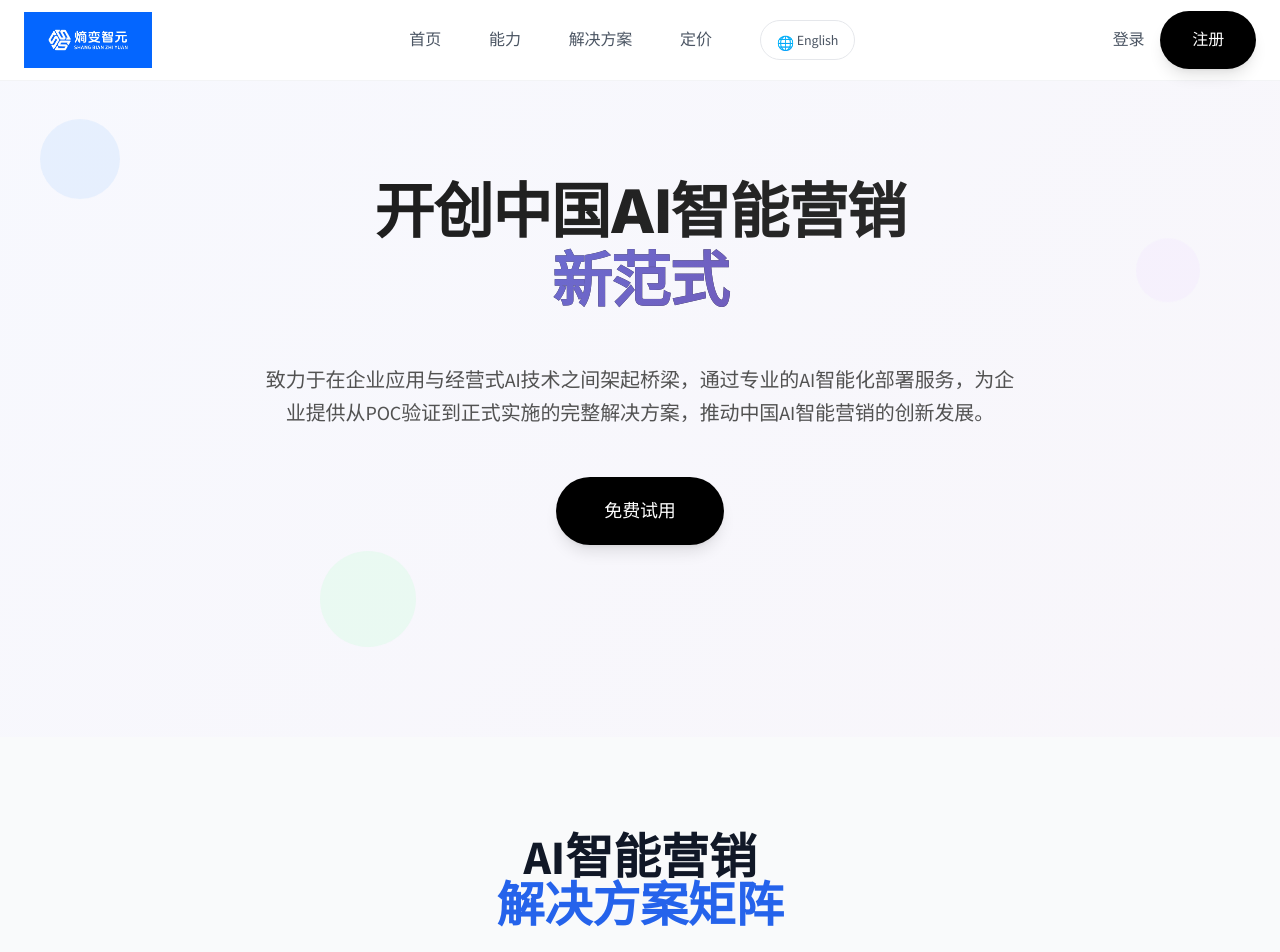
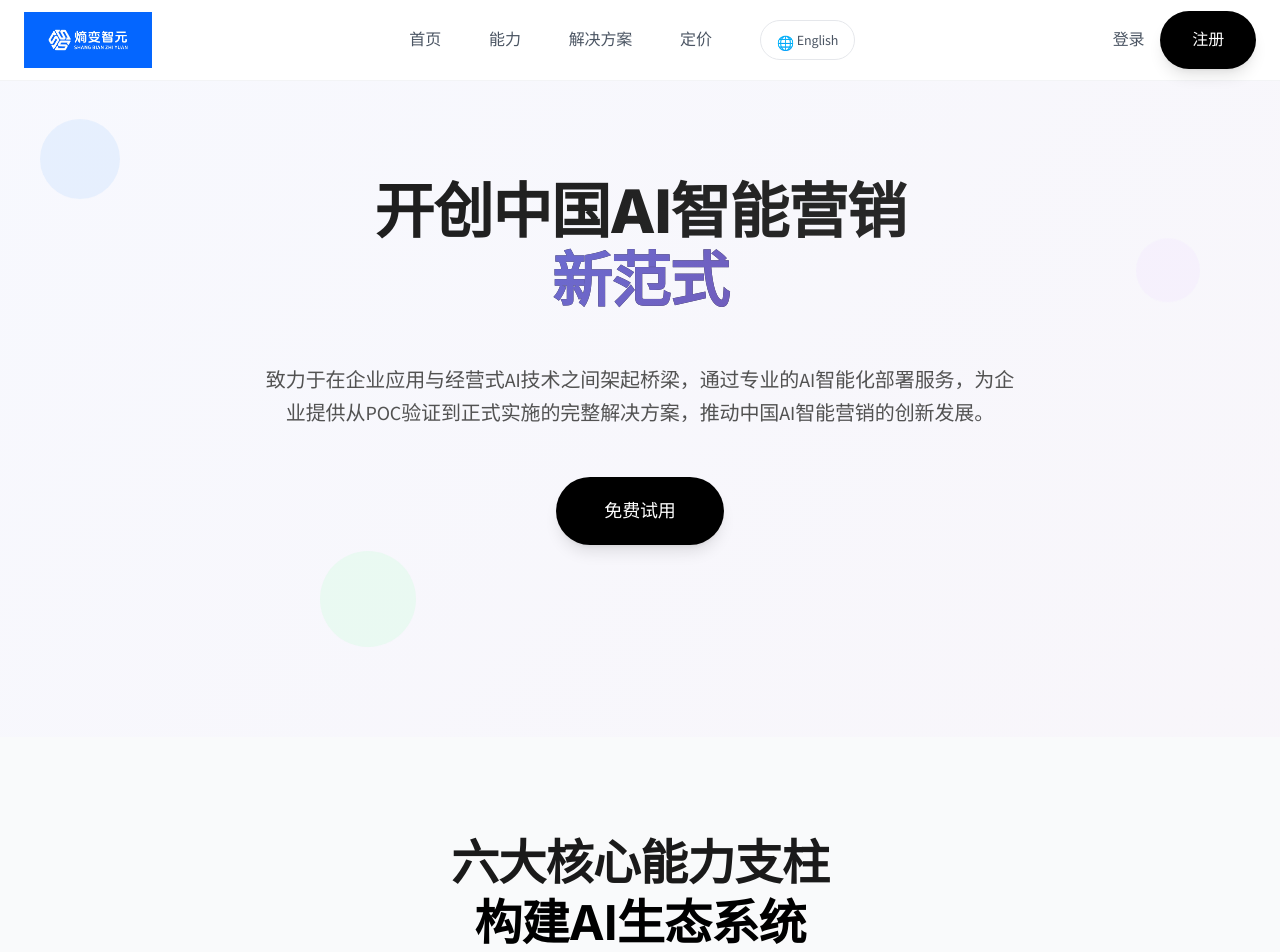
Before and after one commit to kehan857/official-website, a React (Vite) app: page / in a window 1280 px wide. Shown: the top 952 px of the page. Built offline with nearby package versions, Linux system fonts and the light colour scheme.

Commit message:
删除重复的ProductMatrix模块：移除AI智能营销解决方案矩阵模块，避免与客户成功案例内容重复

```diff
--- a/src/App.jsx
+++ b/src/App.jsx
@@ -1,7 +1,6 @@
 import React from 'react'
 import Header from './components/Header/Header'
 import HeroSection from './components/Hero/HeroSection'
-import ProductMatrix from './components/ProductMatrix/ProductMatrix'
 import ProductShowcase from './components/ProductShowcase/ProductShowcase'
 import ServiceProcess from './components/ServiceProcess/ServiceProcess'
 import Workflow from './components/Workflow/Workflow'
@@ -23,7 +22,6 @@ function App() {
       <Header />
       <main>
         <HeroSection />
-        <ProductMatrix />
         <Features />
         <CaseStudies />
         <Pricing />
```
